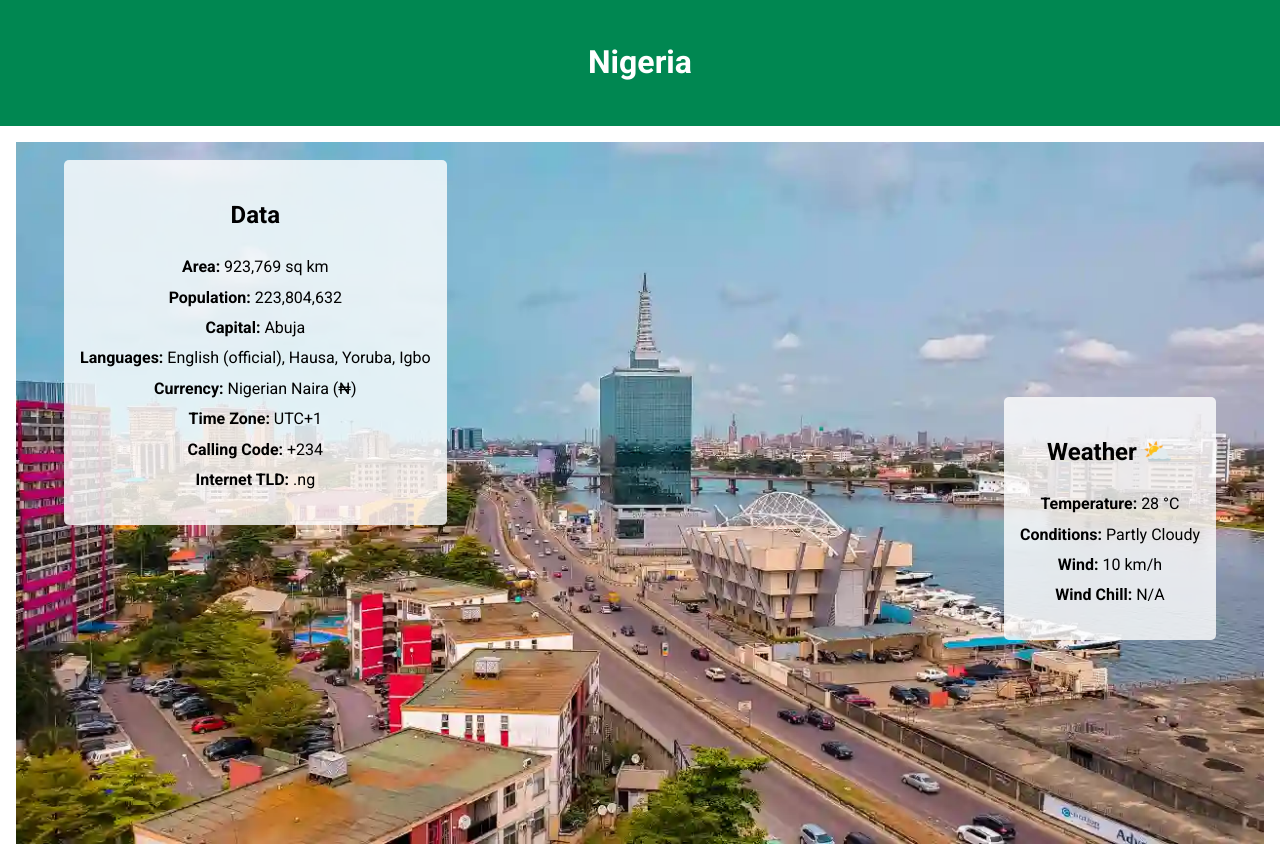
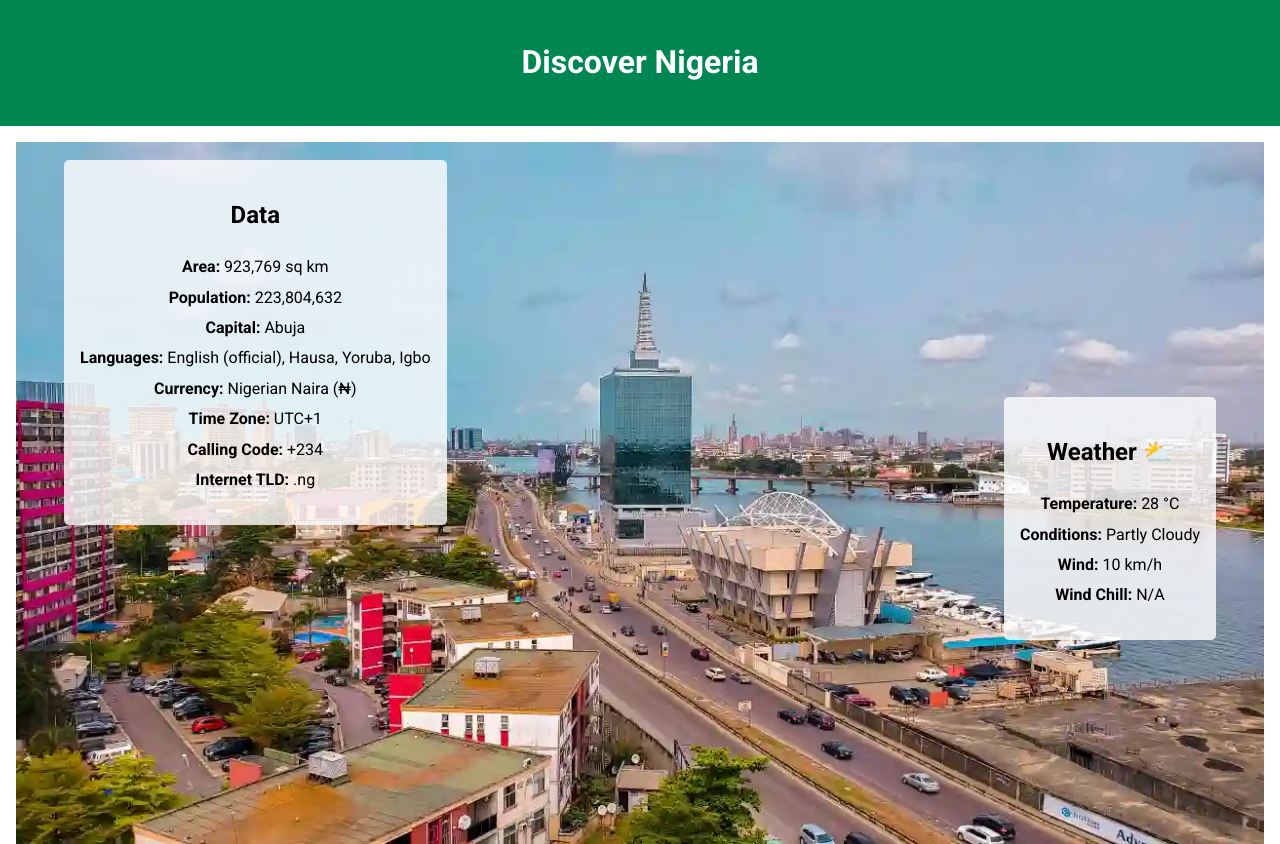
Before and after one commit to clintos80/wdd131, a plain HTML site: page place.html in a window 1280 px wide. Shown: the top 844 px of the page. Drawn offline with Linux system fonts and the light colour scheme.

Commit message:
Title changes

```diff
--- a/place.html
+++ b/place.html
@@ -3,8 +3,8 @@
 <head>
   <meta charset="UTF-8">
   <meta name="viewport" content="width=device-width, initial-scale=1.0">
-  <title>Nigeria</title>
-  <meta name="description" content="WDD 131 – Dynamic Web Fundamentals – Clinton Selekeowei. A country page of Nigeria showing its information and weather report.">
+  <title>Discover Nigeria</title>
+  <meta name="description" content="A country page of Nigeria showing its information and weather report.">
   <meta name="author" content="Clinton Selekeowei">
   <link href="https://fonts.googleapis.com/css2?family=Roboto:wght@400;700&display=swap" rel="stylesheet">
   <link rel="stylesheet" href="styles/place.css">
@@ -14,9 +14,10 @@
 <body>
 
   <header>
-    <h1>Nigeria</h1>
+    <h1>Discover Nigeria</h1>
   </header>
 
+  <main>
   <section class="hero">
     <picture>
       <source srcset="images/nigeria-large.webp" media="(min-width: 768px)">
@@ -48,6 +49,7 @@
       <li><strong>Wind Chill:</strong> <span id="windchill"></span></li>
     </ul>
   </section>
+  </main>
 
   <footer>
     <p>
--- a/styles/place-large.css
+++ b/styles/place-large.css
@@ -1,4 +1,3 @@
-/* Desktop Layout */
 @media (min-width: 768px) {
   .hero {
     position: relative;
```
